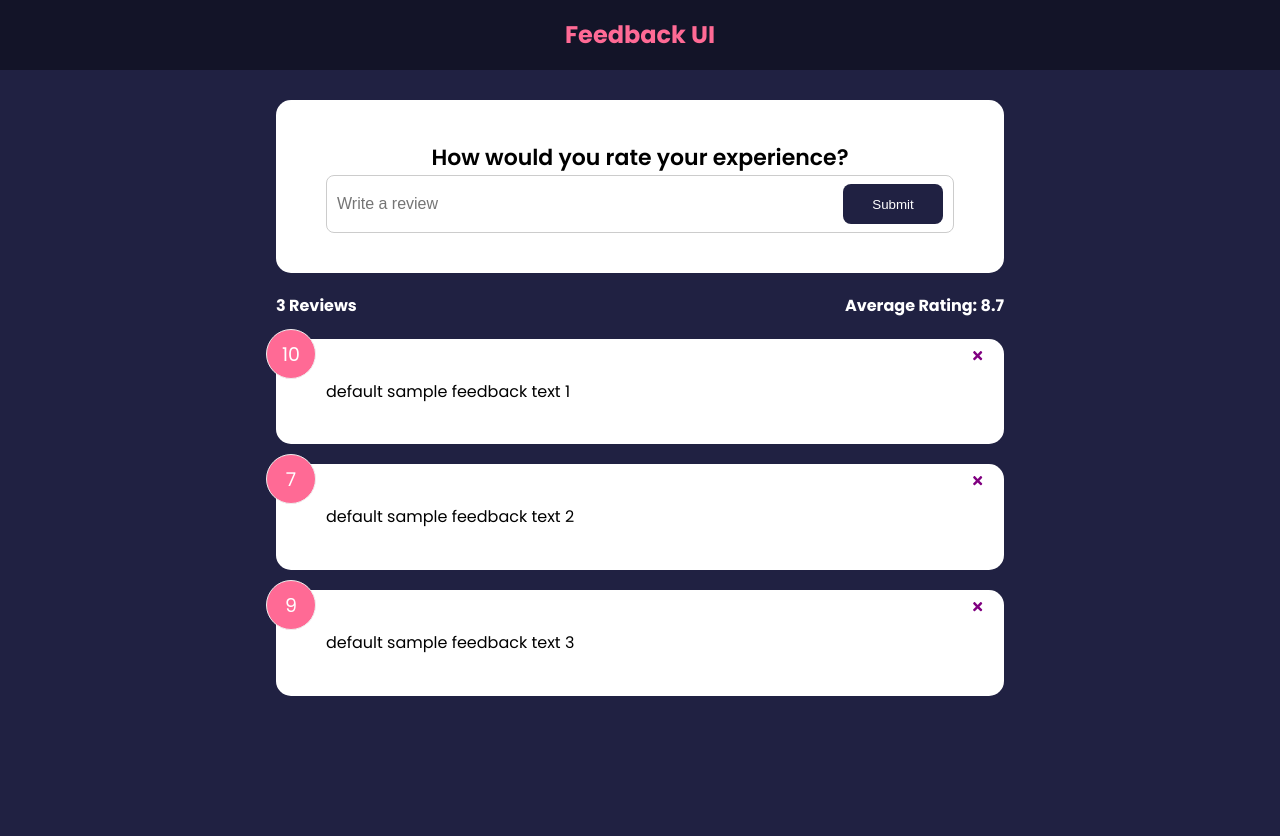
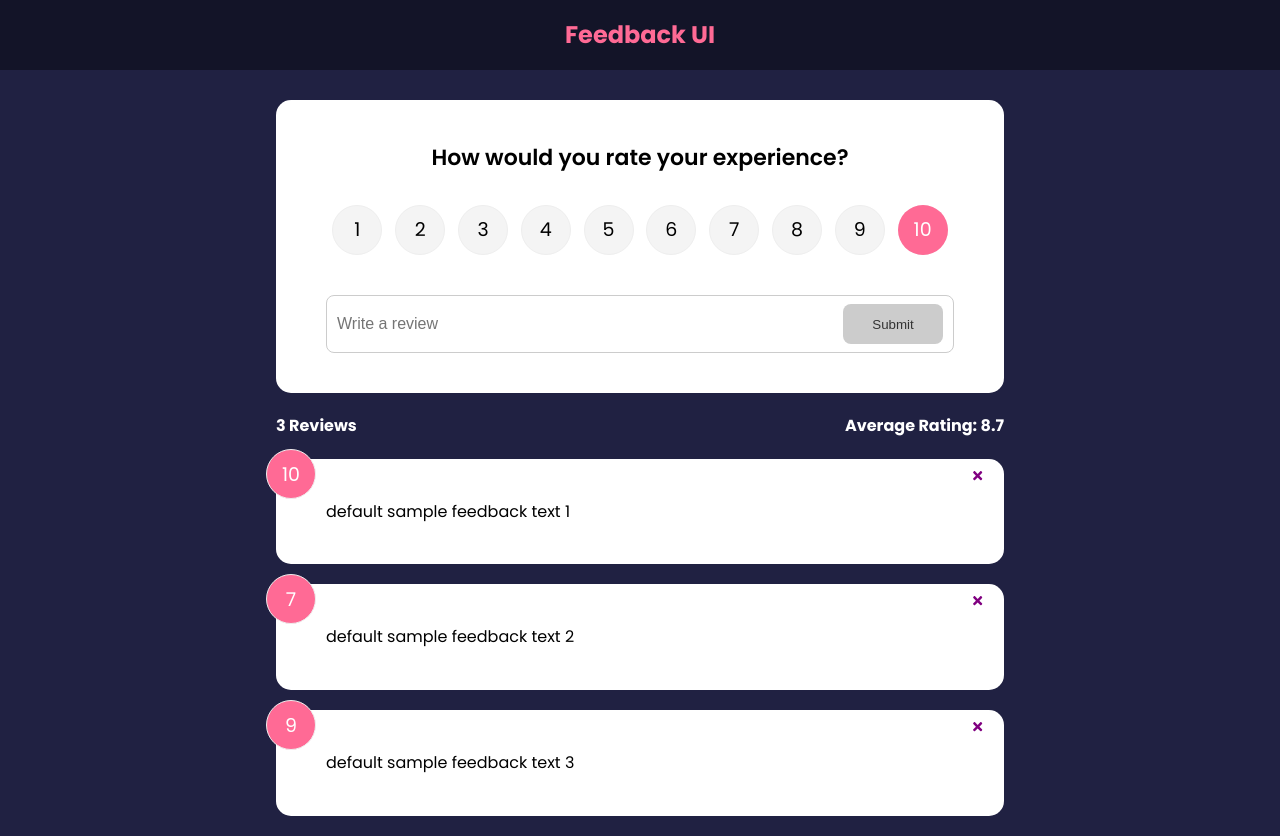
Before and after one commit to brycegallo/React-feedback-app, a React (Create React App) app: page / in a window 1280 px wide. Before the commit the page ends 800 px from the top, so only its background shows below. Built offline with nearby package versions, Linux system fonts and the light colour scheme; the HTML template or start-up script is replaced by a standard one.

Commit message:
Implement Animation use fade in and out animation with framer-motion

```diff
--- a/package.json
+++ b/package.json
@@ -6,10 +6,12 @@
     "@testing-library/jest-dom": "^5.16.5",
     "@testing-library/react": "^13.4.0",
     "@testing-library/user-event": "^13.5.0",
+    "framer-motion": "^4.1.17",
     "react": "^18.2.0",
     "react-dom": "^18.2.0",
     "react-icons": "^4.8.0",
     "react-scripts": "5.0.1",
+    "uuid": "^9.0.0",
     "web-vitals": "^2.1.4"
   },
   "scripts": {
--- a/src/App.js
+++ b/src/App.js
@@ -1,3 +1,4 @@
+import { v4 as uuidv4 } from 'uuid'
 import { useState } from "react"
 import Header from "./components/Header"
 import FeedbackList from "./components/FeedbackList"
@@ -7,6 +8,11 @@
 
 function App () {
     const [feedback, setFeedback] = useState(FeedbackData)
+
+    const addFeedback = (newFeedback) => {
+        newFeedback.id = uuidv4()
+        setFeedback([newFeedback, ...feedback])
+    }
 
     const deleteFeedback = (id) => {
         if(window.confirm('Are you sure?')) {
@@ -18,7 +24,7 @@
         <>
             <Header />
             <div className="container">
-                <FeedbackForm />
+                <FeedbackForm handleAdd={addFeedback} />
                 <FeedbackStats feedback={feedback} />
                 <FeedbackList feedback={feedback}
                 handleDelete={deleteFeedback} />
--- a/src/components/FeedbackForm.jsx
+++ b/src/components/FeedbackForm.jsx
@@ -1,26 +1,57 @@
 import { useState } from "react"
+import RatingSelect from "./RatingSelect"
 import Card from "./shared/Card"
 import Button from "./shared/Button"
 
-function FeedbackForm() {
+function FeedbackForm({handleAdd}) {
     const [text, setText] = useState('')
+    const [rating, setRating] = useState(10)
+    const [btnDisabled, setBtnDisabled] = useState(true)
+    const [message, setMessage] = useState('')
 
     const handleTextChange = (e) => {
+        if(text === '') {
+            setBtnDisabled(true)
+            setMessage(null)
+        } else if(text !== '' && text.trim().length <= 10) {
+            setMessage('Text must be at least 10 characters')
+            setBtnDisabled(true)
+        } else {
+            setMessage(null)
+            setBtnDisabled(false)
+        }
         setText(e.target.value)
+    }
+
+    const handleSubmit = (e) => {
+        e.preventDefault()
+        if(text.trim().length >= 10) {
+            const newFeedback = {
+                text,
+                rating
+            }
+
+            handleAdd(newFeedback)
+
+            setText('')
+        }
     }
 
   return (
     <Card>
-        <form>
+        <form onSubmit={handleSubmit}>
             <h2>How would you rate your experience?</h2>
+            <RatingSelect select={(rating) => setRating(rating)}/>
             <div className="input-group">
                 <input
                 onChange={handleTextChange}
                 type="text"
                 placeholder="Write a review"
                 value={text} />
-                <Button type="submit">Submit</Button>
+                <Button type="submit" isDisabled={btnDisabled}>Submit</Button>
             </div>
+
+            {message && <div className="message">{message}</div>}
         </form>
     </Card>
   )
--- a/src/components/FeedbackList.jsx
+++ b/src/components/FeedbackList.jsx
@@ -1,3 +1,4 @@
+import {motion, AnimatePresence} from 'framer-motion'
 import PropTypes from 'prop-types'
 import FeedbackItem from "./FeedbackItem"
 
@@ -5,16 +6,38 @@
     if(!feedback || feedback.length === 0) {
         return <p>No feedback yet</p>
     }
+
     return (
         <div className="feedback-list">
+            <AnimatePresence>
                 {feedback.map((item) => (
+                    <motion.div
+                        key={item.id}
+                        initial={{ opacity: 0 }}
+                        animate={{ opacity: 1 }}
+                        exit={{ opacity: 0 }}
+                    >
                         <FeedbackItem
                         key={item.id}
                         item={item}
                         handleDelete={handleDelete}/>
+                    </motion.div>
                 ))}
+            </AnimatePresence>
         </div>
       )
+
+//   version without animation
+//   return (
+//     <div className="feedback-list">
+//         {feedback.map((item) => (
+//             <FeedbackItem
+//             key={item.id}
+//             item={item}
+//             handleDelete={handleDelete}/>
+//         ))}
+//     </div>
+//   )
 }
 
 FeedbackList.propTypes = {
--- /dev/null
+++ b/src/components/RatingSelect.jsx
@@ -0,0 +1,30 @@
+import { useState } from "react"
+
+function RatingSelect({select}) {
+    const [selected, setSelected] = useState(10)
+
+    const handleChange = (e) => {
+        setSelected(+e.currentTarget.value)
+        select(+e.currentTarget.value)
+    }
+
+  return (
+    <ul className='rating'>
+      {Array.from({ length: 10 }, (_, i) => (
+        <li key={`rating-${i + 1}`}>
+          <input
+            type='radio'
+            id={`num${i + 1}`}
+            name='rating'
+            value={i + 1}
+            onChange={handleChange}
+            checked={selected === i + 1}
+          />
+          <label htmlFor={`num${i + 1}`}>{i + 1}</label>
+        </li>
+      ))}
+    </ul>
+  )
+}
+
+export default RatingSelect
```
Also changed, not shown: 1 other file (tests, documents, lock files or other folders). Lines whose indentation alone changed are shown as unchanged.
